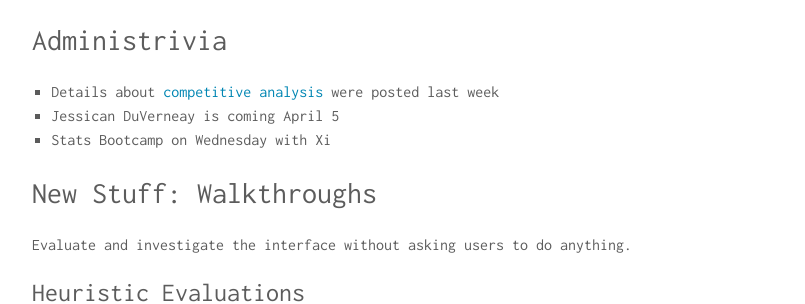
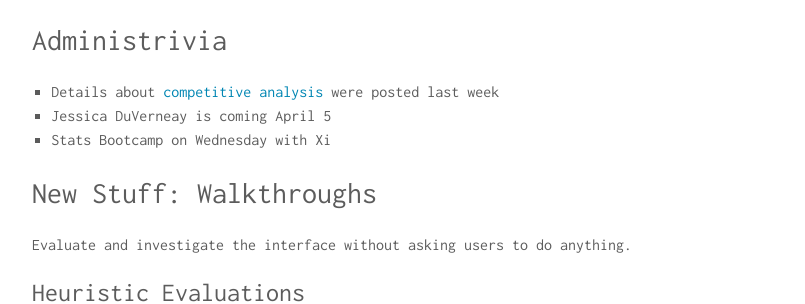
Before and after one commit to libbyh/com525spring2017, a Jekyll site: the page built from _posts/2017-03-27-UX-without-users.md, in a window 1280 px wide and 900 px high. Shown: the part 209-513 px from the top of the window, without its empty margins (232-1037 px from the left). Built offline with Jekyll 4.4.1, drawn with Linux system fonts in a browser that asks for light colours.

Commit message:
fix typo in Jessica

```diff
--- a/_posts/2017-03-27-UX-without-users.md
+++ b/_posts/2017-03-27-UX-without-users.md
@@ -8,7 +8,7 @@ description: "Class notes about walkthroughs"
 # Administrivia
 
 * Details about [competitive analysis]({{site.baseurl}}/2017/03/Competitive-analysis-assignment/) were posted last week
-* Jessican DuVerneay is coming April 5
+* Jessica DuVerneay is coming April 5
 * Stats Bootcamp on Wednesday with Xi
 
 # New Stuff: Walkthroughs
```
